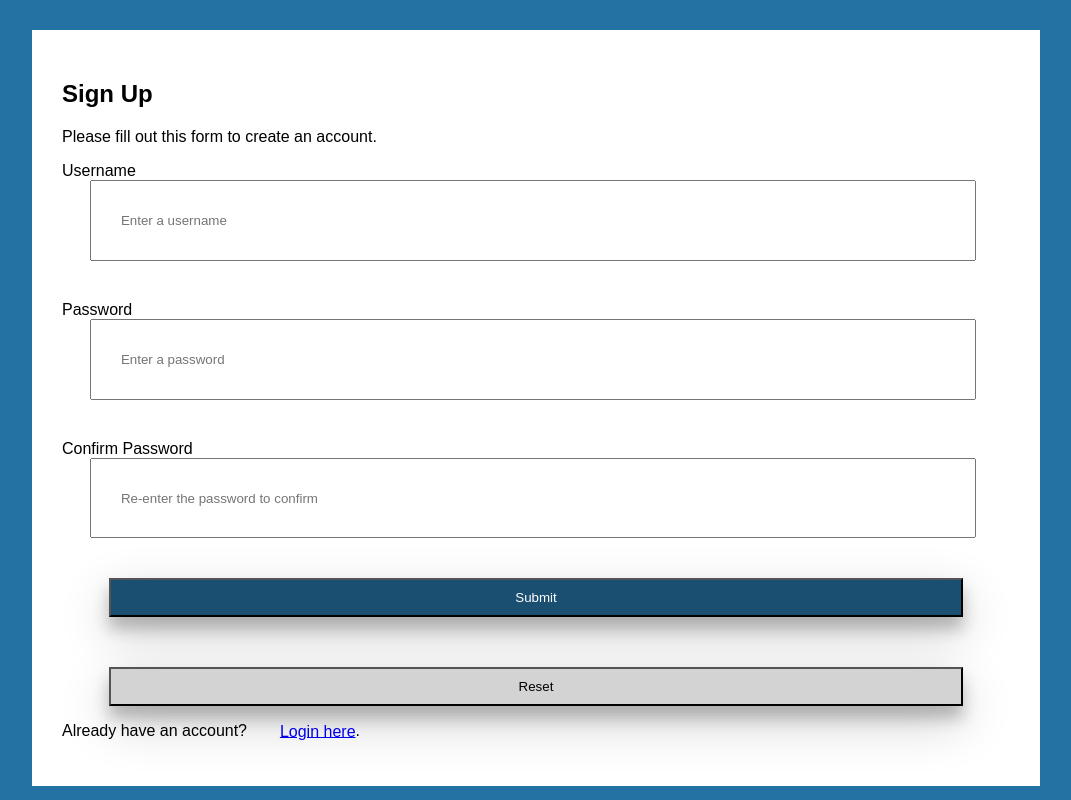
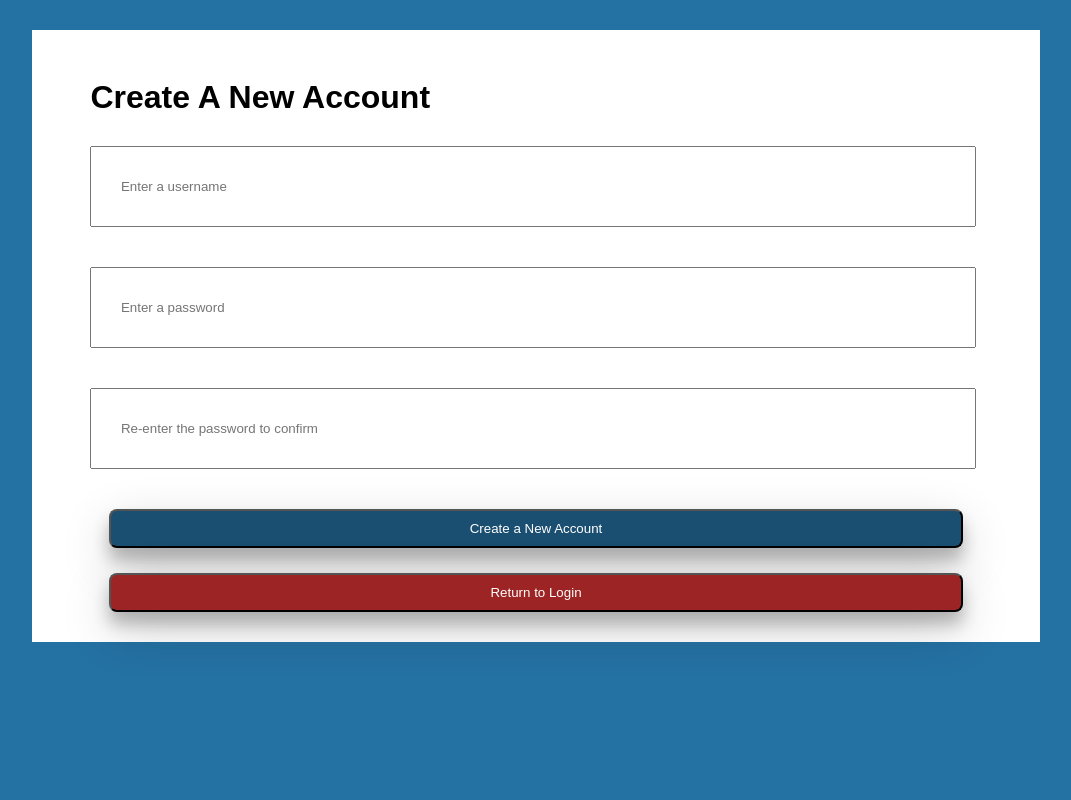
Before and after one commit to JasonSolace/drive-and-doc, a PHP site: page /drive-and-doc/register.php in a window 1280 px wide. Shown: the whole page, without its empty margins (104-1175 px from the left). Run offline with PHP 8.4, Linux system fonts and the light colour scheme.

Commit message:
Update register.php

```diff
--- a/register.php
+++ b/register.php
@@ -76,29 +76,22 @@ if($_SERVER["REQUEST_METHOD"] == "POST"){
     </head>
 <body>
     <div class="container">
-        <h2>Sign Up</h2>
-        <p>Please fill out this form to create an account.</p>
+        <h1>Create A New Account</h1>
         <form action="<?php echo htmlspecialchars($_SERVER["PHP_SELF"]); ?>" method="post">
             <div class="form-group">
-                <label>Username</label>
                 <input type="text" name="username" placeholder="Enter a username" class="form-control <?php echo (!empty($username_err)) ? 'is-invalid' : ''; ?>" value="<?php echo $username; ?>">
                 <span class="invalid-feedback"><?php echo $username_err; ?></span>
             </div>
             <div class="form-group">
-                <label>Password</label>
                 <input type="password" name="password" placeholder="Enter a password" class="form-control <?php echo (!empty($password_err)) ? 'is-invalid' : ''; ?>" value="<?php echo $password; ?>">
                 <span class="invalid-feedback"><?php echo $password_err; ?></span>
             </div>
             <div class="form-group">
-                <label>Confirm Password</label>
                 <input type="password" name="confirm_password" placeholder="Re-enter the password to confirm" class="form-control <?php echo (!empty($confirm_password_err)) ? 'is-invalid' : ''; ?>" value="<?php echo $confirm_password; ?>">
                 <span class="invalid-feedback"><?php echo $confirm_password_err; ?></span>
             </div>
-            <div class="form-group">
-                <input type="submit" class="loginBtn" value="Submit">
-                <input type="reset" class="resetBtn" value="Reset">
-            </div>
-            <p>Already have an account? <a href="login.php">Login here</a>.</p>
+                <button type="submit" class="loginBtn">Create a New Account</button>
+                <button type="submit" class="newAccntBtn" formaction=" login.php" formnovalidate>Return to Login</button>
         </form>
     </div>
 </body>
```
